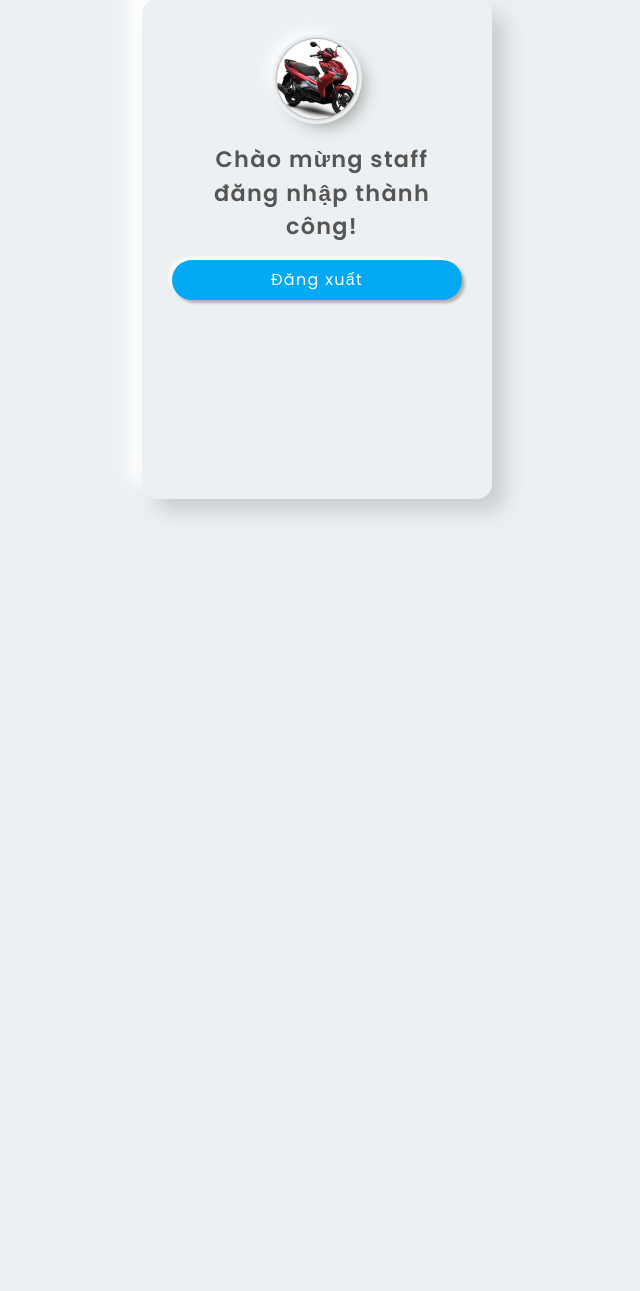
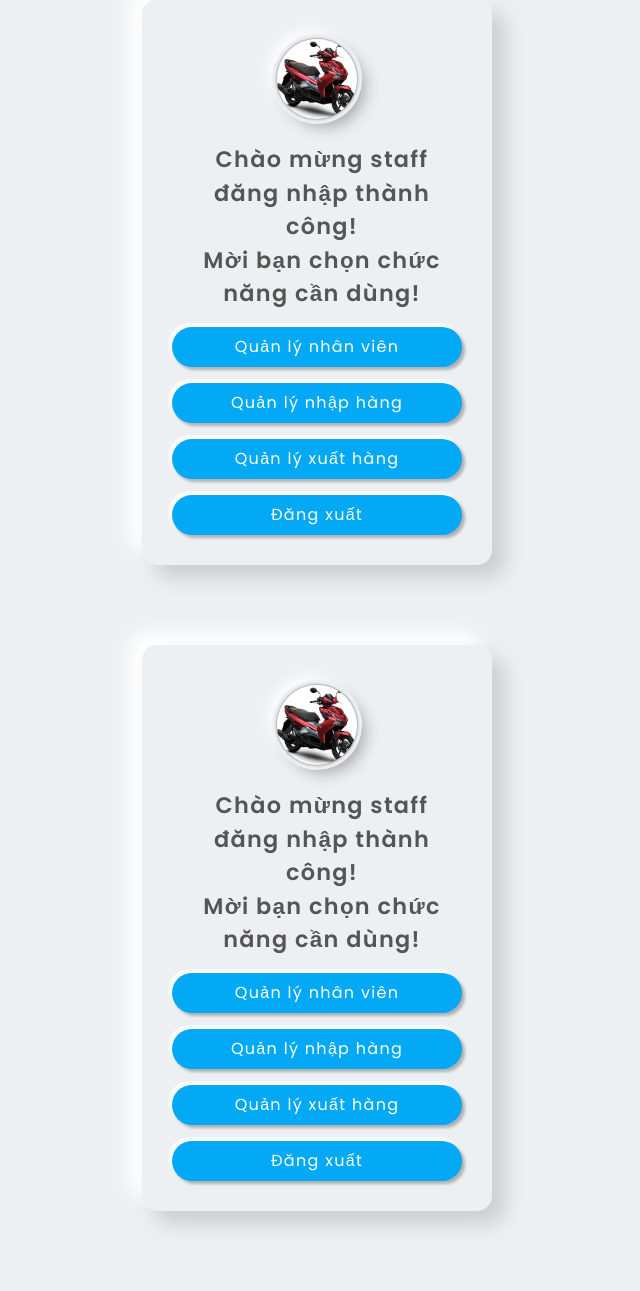
Before and after one commit to nghiadaulau/QuanlyCuaHangXeMay, a PHP site: page /staff.php in a window 1280 px wide. Shown: the part 81-1372 px from the top of the page, without its empty margins (323-963 px from the left). Before the commit the page ends 597 px from the top, so only its background shows below. Run offline with PHP 8.4, Linux system fonts and the light colour scheme; a user stored in the database is signed in; some libraries are stand-ins or nearby versions.

Commit message:
Cập nhật giao diện của phân quyền

```diff
--- a/staff.php
+++ b/staff.php
@@ -6,6 +6,8 @@ if (isset($_SESSION['type'])) {
     if($_SESSION['type'] != 3){
         header("Location: index.php");
     }
+}else{
+    header("Location: index.php");
 }
 
 ?>
@@ -35,7 +37,61 @@ if (isset($_SESSION['type'])) {
         </div>
         <div class="text-center mt-4 name">
             Chào mừng staff đăng nhập thành công!
+            <br>
+            Mời bạn chọn chức năng cần dùng!
         </div>
+        <a href="quanlykhachhang.php"><button class="btn mt-3">Quản lý nhân viên</button></a>
+        <a href=""><button class="btn mt-3">Quản lý nhập hàng</button></a>
+        <a href=""><button class="btn mt-3">Quản lý xuất hàng</button></a>
+        <a href="logout.php"><button class="btn mt-3">Đăng xuất</button></a>
+    </div>
+</body>
+
+</html><?php
+include 'admin/db.php';
+session_start();
+
+if (isset($_SESSION['type'])) {
+    if($_SESSION['type'] != 3){
+        header("Location: index.php");
+    }
+}else{
+    header("Location: index.php");
+}
+
+?>
+
+<!DOCTYPE html>
+<html lang="en">
+
+<head>
+    <title>Đăng nhập</title>
+    <meta charset="UTF-8">
+    <meta name="viewport" content="width=device-width, initial-scale=1">
+    <link rel="stylesheet" type="text/css"
+        href="https://cdn.jsdelivr.net/npm/bootstrap@5.0.0-beta1/dist/css/bootstrap.min.css">
+    <link rel="stylesheet" type="text/css"
+        href="https://cdn.jsdelivr.net/npm/bootstrap@5.0.0-beta1/dist/js/bootstrap.bundle.min.js">
+    <link rel="stylesheet" type="text/css" href="https://cdnjs.cloudflare.com/ajax/libs/jquery/3.2.1/jquery.min.js">
+    <link rel="stylesheet" type="text/css" href="https://use.fontawesome.com/releases/v5.7.2/css/all.css">
+    <link rel="stylesheet" type="text/css" href="css/main.css">
+    <!--===============================================================================================-->
+
+</head>
+
+<body>
+    <div class="wrapper center">
+        <div class="logo">
+            <img src="images/logo1.jpg" alt="">
+        </div>
+        <div class="text-center mt-4 name">
+            Chào mừng staff đăng nhập thành công!
+            <br>
+            Mời bạn chọn chức năng cần dùng!
+        </div>
+        <a href="quanlykhachhang.php"><button class="btn mt-3">Quản lý nhân viên</button></a>
+        <a href=""><button class="btn mt-3">Quản lý nhập hàng</button></a>
+        <a href=""><button class="btn mt-3">Quản lý xuất hàng</button></a>
         <a href="logout.php"><button class="btn mt-3">Đăng xuất</button></a>
     </div>
 </body>
```
Also changed, not shown: admin.php (+6 -1 lines), manager.php (+8 -0 lines).
